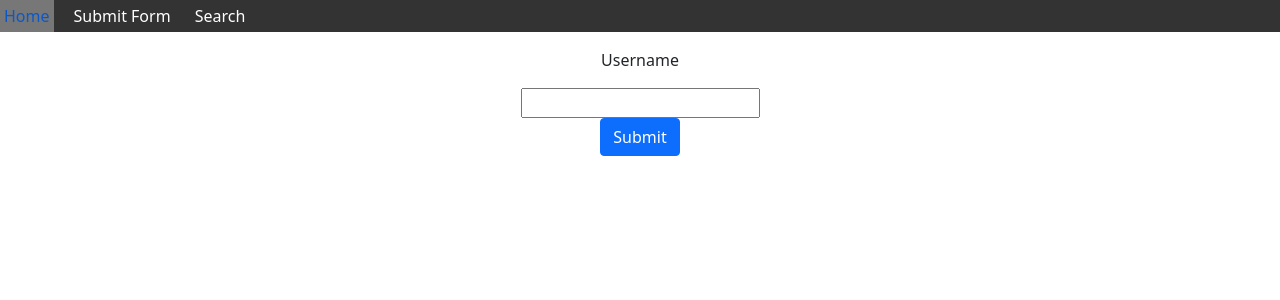
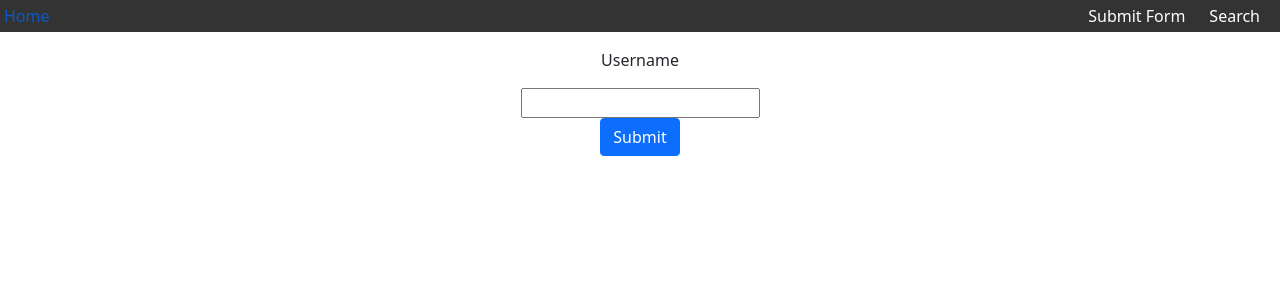
Before and after one commit to grantfricano/qvs-fe, a React (Create React App) app: page /submitdata in a window 1280 px wide. Shown: the top 300 px of the page. Built offline with nearby package versions, Linux system fonts and the light colour scheme.

Commit message:
updated to not refresh page each click

```diff
--- a/src/App.js
+++ b/src/App.js
@@ -14,13 +14,11 @@ function App() {
        <>
        <Navbar />
        <div className="container">
-       <Router>
-            <Routes>
-                <Route path="/" element={<Home />} />
-                <Route path="/search" element={<Search />} />
-                <Route path="/submitdata" element={<UserData />} />
-            </Routes>
-         </Router>
+          <Routes>
+              <Route path="/" element={<Home />} />
+              <Route path="/search" element={<Search />} />
+              <Route path="/submitdata" element={<UserData />} />
+          </Routes>
         </div>
       </>
       </div>
--- a/src/Navbar.js
+++ b/src/Navbar.js
@@ -3,11 +3,11 @@ import { Link, useMatch, useResolvedPath } from "react-router-dom"
 export default function Navbar() {
     return (
     <nav className="nav">
-      <ul id='nav-list'>
-        <li><a href="/">Home</a></li>
-        <li><a href="/submitdata">Submit Form</a></li>
-        <li><a href="/search">Search</a></li>
+      <Link to="/">Home</Link>
+      <ul>
+        <li><Link to="/submitdata">Submit Form</Link></li>
+        <li><Link to="/search">Search</Link></li>
       </ul>
-      </nav>
+    </nav>
     )
   }
--- a/src/Pages/Home.js
+++ b/src/Pages/Home.js
@@ -2,7 +2,7 @@ import React, { useEffect, useState } from "react";
 import Button from 'react-bootstrap/Button';
 import 'bootstrap/dist/css/bootstrap.min.css';
 
-function Home() {
+export default function Home() {
 
 
     const [data, setData] = React.useState(null);
@@ -17,5 +17,3 @@ function Home() {
 
 
 }
-
-export default Home;
--- a/src/index.js
+++ b/src/index.js
@@ -2,11 +2,13 @@ import React from 'react';
 import ReactDOM from 'react-dom';
 import './index.css';
 import App from './App';
-
+import { BrowserRouter } from 'react-router-dom';
 
 ReactDOM.render(
   <React.StrictMode>
-    <App />
+    <BrowserRouter>
+      <App />
+    </BrowserRouter>
   </React.StrictMode>,
   document.getElementById('root')
 );
```
Also changed, not shown: src/AppRouter.js (deleted, +0 -22 lines).
